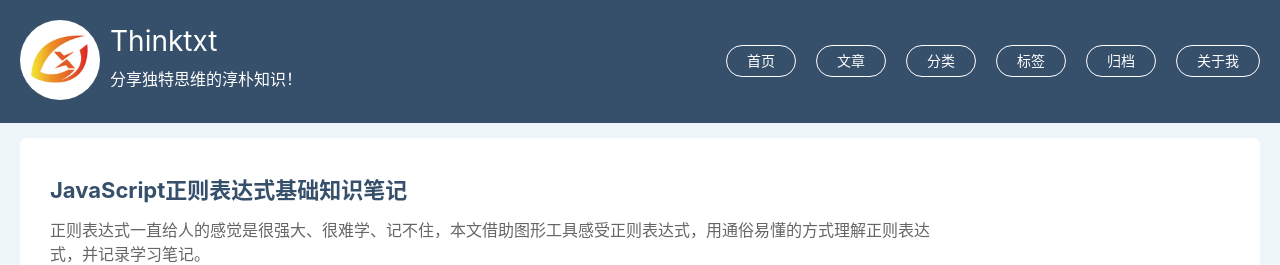
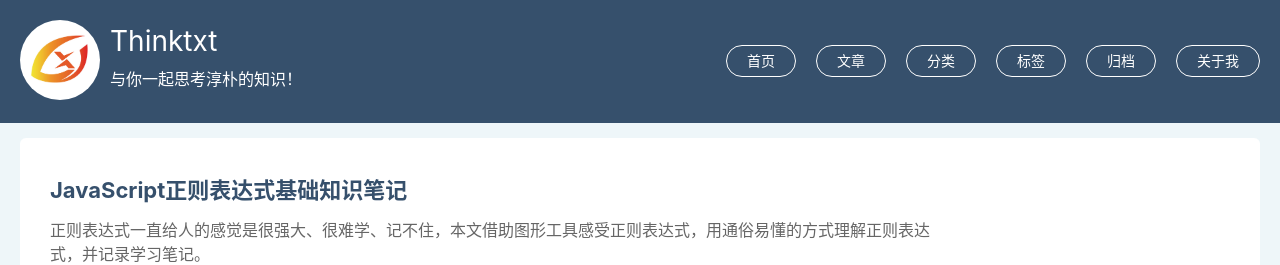
Before and after one commit to vimplus/vimplus.github.io, a Jekyll site: the page built from index.html, in a window 1280 px wide. Shown: the top 265 px of the page. Built offline with Jekyll 4.4.1, drawn with Linux system fonts in a browser that asks for light colours; the list of posts is cut into pages by our own code; comment, search, counter and statistics services are not loaded.

Commit message:
update slogan

```diff
--- a/_config.yml
+++ b/_config.yml
@@ -1,5 +1,5 @@
 title:            Thinktxt
-description:      分享独特思维的淳朴知识！
+description:      与你一起思考淳朴的知识！
 author:           乐潇游
 url:              https://www.thinktxt.com    # with the https protocol
 enforce_ssl:      www.thinktxt.com            # without any protocol
```
